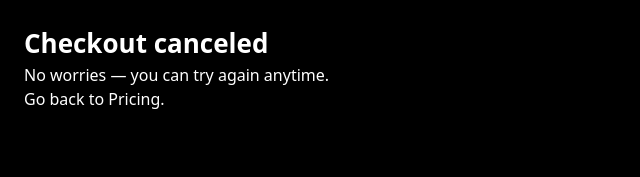
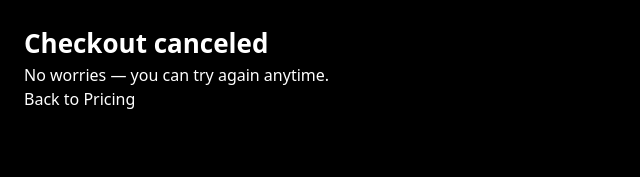
Before and after one commit to BabybeeStudios/hamlytics, a Next.js app: page /cancel in a window 1280 px wide. Shown: the top 177 px of the page, without its empty margins (0-640 px from the left). Built offline with nearby package versions, Linux system fonts and the light colour scheme.

Commit message:
Update page.tsx

```diff
--- a/app/cancel/page.tsx
+++ b/app/cancel/page.tsx
@@ -3,9 +3,7 @@ export default function CancelPage() {
     <main style={{ padding: 24, fontFamily: "system-ui" }}>
       <h1 style={{ fontSize: 26, fontWeight: 900 }}>Checkout canceled</h1>
       <p>No worries — you can try again anytime.</p>
-      <p>
-        Go back to <a href="/pricing">Pricing</a>.
-      </p>
+      <p><a href="/pricing">Back to Pricing</a></p>
     </main>
   );
 }
```
